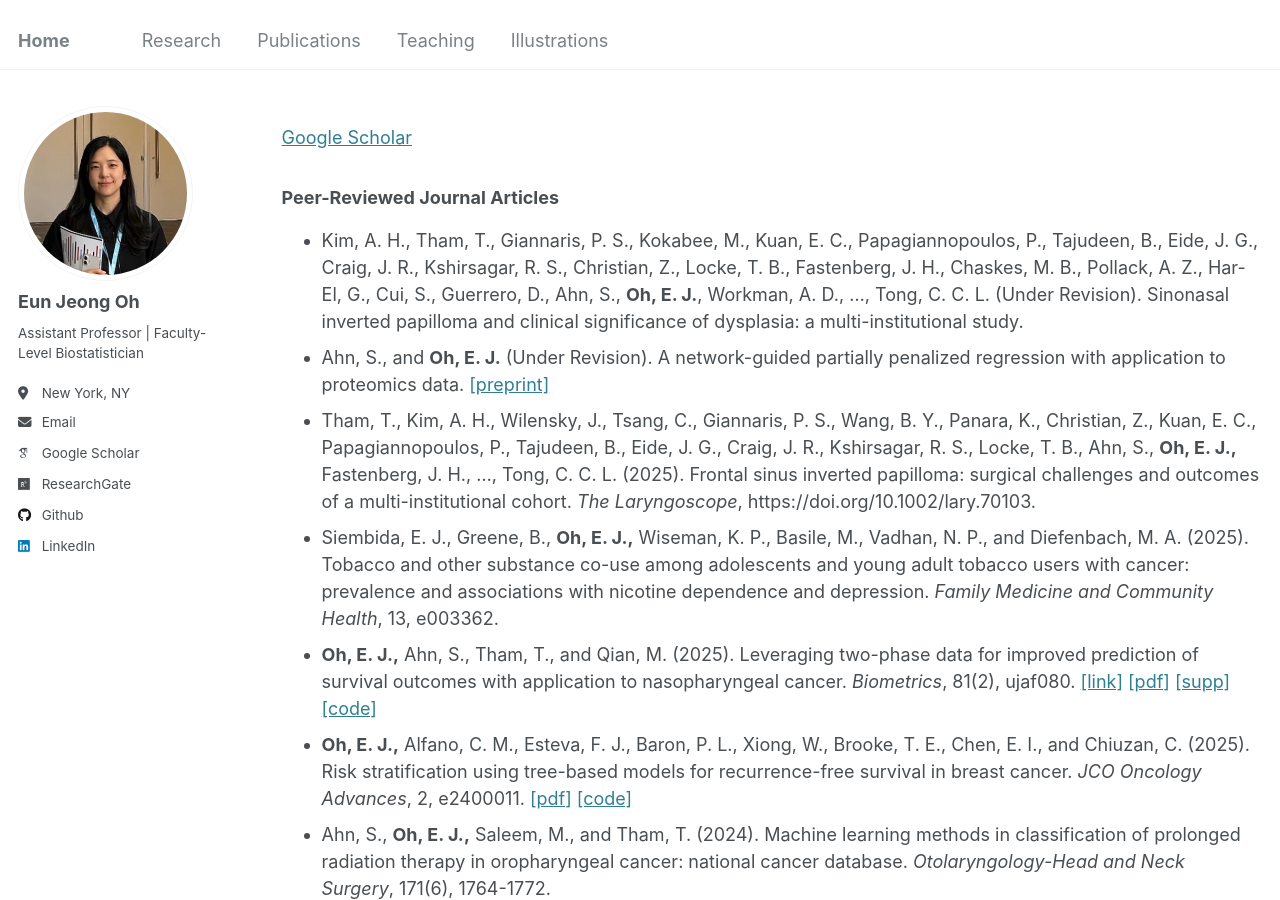
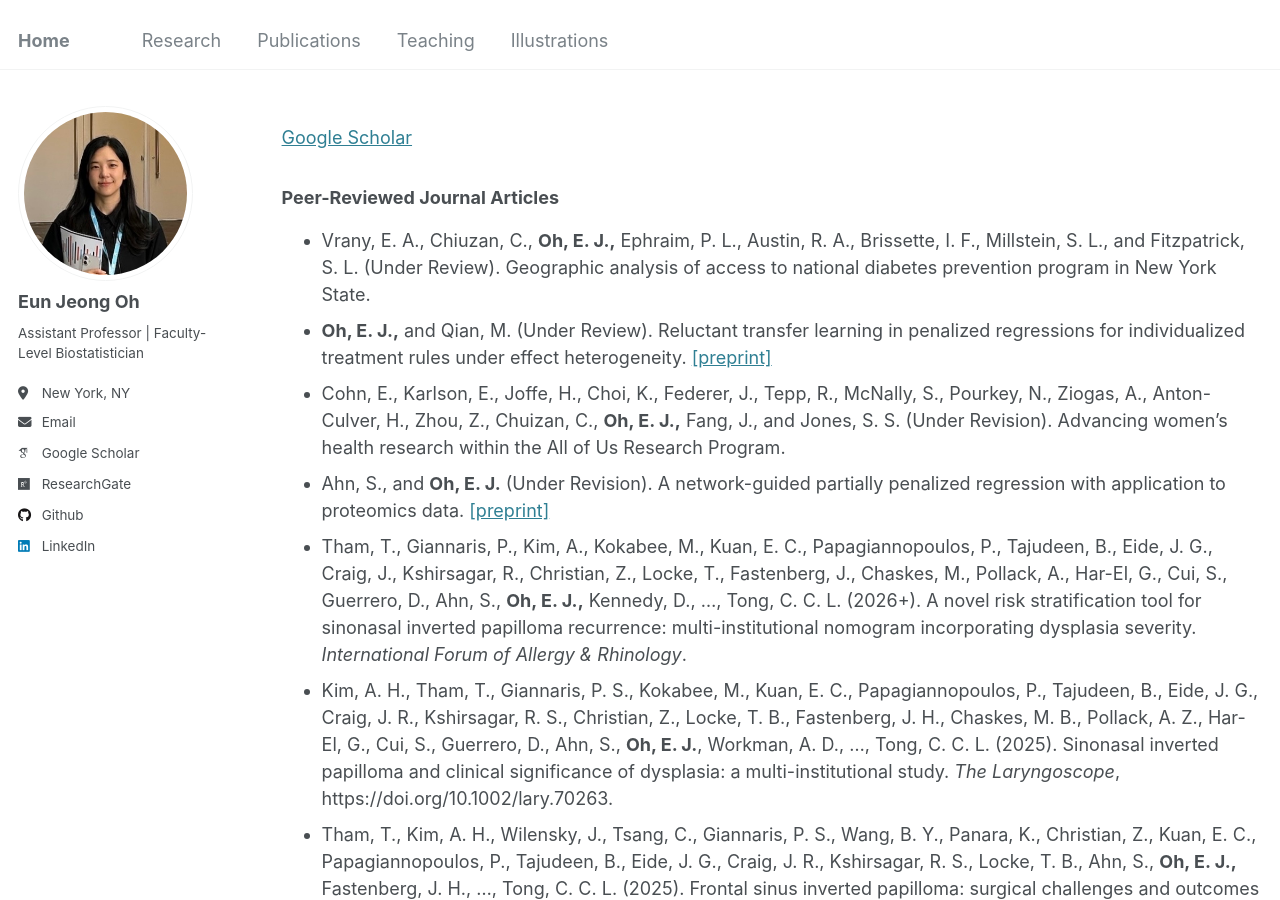
Before and after one commit to oheunj/oheunj.github.io, a Jekyll site: the page built from _pages/publications.md, in a window 1280 px wide and 900 px high. Built offline with Jekyll 4.4.1, drawn with Linux system fonts in a browser that asks for light colours; some web fonts are replaced.

Commit message:
Update publications.md

```diff
--- a/_pages/publications.md
+++ b/_pages/publications.md
@@ -12,8 +12,13 @@
 [Google Scholar](https://scholar.google.com/citations?user=zpclPhcAAAAJ&hl=en)
 
 ### Peer-Reviewed Journal Articles
-* Kim, A. H., Tham, T., Giannaris, P. S., Kokabee, M., Kuan, E. C., Papagiannopoulos, P., Tajudeen, B., Eide, J. G., Craig, J. R., Kshirsagar, R. S., Christian, Z., Locke, T. B., Fastenberg, J. H., Chaskes, M. B., Pollack, A. Z., Har-El, G., Cui, S., Guerrero, D., Ahn, S., __Oh, E. J.__, Workman, A. D., ..., Tong, C. C. L. (Under Revision). Sinonasal inverted papilloma and clinical significance of dysplasia: a multi-institutional study.
+
+* Vrany, E. A., Chiuzan, C., __Oh, E. J.,__ Ephraim, P. L., Austin, R. A., Brissette, I. F., Millstein, S. L., and Fitzpatrick, S. L. (Under Review). Geographic analysis of access to national diabetes prevention program in New York State.
+* __Oh, E. J.,__ and Qian, M. (Under Review). Reluctant transfer learning in penalized regressions for individualized treatment rules under effect heterogeneity. [[preprint]](https://arxiv.org/pdf/2511.08559)
+* Cohn, E., Karlson, E., Joffe, H., Choi, K., Federer, J., Tepp, R., McNally, S., Pourkey, N., Ziogas, A., Anton-Culver, H., Zhou, Z., Chuizan, C., __Oh, E. J.,__ Fang, J., and Jones, S. S. (Under Revision). Advancing women’s health research within the All of Us Research Program.
 * Ahn, S., and __Oh, E. J.__ (Under Revision). A network-guided partially penalized regression with application to proteomics data. [[preprint]](https://arxiv.org/pdf/2505.22986)
+* Tham, T., Giannaris, P., Kim, A., Kokabee, M., Kuan, E. C., Papagiannopoulos, P., Tajudeen, B., Eide, J. G., Craig, J., Kshirsagar, R., Christian, Z., Locke, T., Fastenberg, J., Chaskes, M., Pollack, A., Har-El, G., Cui, S., Guerrero, D., Ahn, S., __Oh, E. J.,__ Kennedy, D., ..., Tong, C. C. L. (2026+). A novel risk stratification tool for sinonasal inverted papilloma recurrence: multi-institutional nomogram incorporating dysplasia severity. _International Forum of Allergy & Rhinology_.
+* Kim, A. H., Tham, T., Giannaris, P. S., Kokabee, M., Kuan, E. C., Papagiannopoulos, P., Tajudeen, B., Eide, J. G., Craig, J. R., Kshirsagar, R. S., Christian, Z., Locke, T. B., Fastenberg, J. H., Chaskes, M. B., Pollack, A. Z., Har-El, G., Cui, S., Guerrero, D., Ahn, S., __Oh, E. J.__, Workman, A. D., ..., Tong, C. C. L. (2025). Sinonasal inverted papilloma and clinical significance of dysplasia: a multi-institutional study. _The Laryngoscope_, https://doi.org/10.1002/lary.70263.
 * Tham, T., Kim, A. H., Wilensky, J., Tsang, C., Giannaris, P. S., Wang, B. Y., Panara, K., Christian, Z., Kuan, E. C., Papagiannopoulos, P., Tajudeen, B., Eide, J. G., Craig, J. R., Kshirsagar, R. S., Locke, T. B., Ahn, S., __Oh, E. J.,__ Fastenberg, J. H., ..., Tong, C. C. L. (2025). Frontal sinus inverted papilloma: surgical challenges and outcomes of a multi-institutional cohort. _The Laryngoscope_, https://doi.org/10.1002/lary.70103.
 * Siembida, E. J., Greene, B., __Oh, E. J.,__ Wiseman, K. P., Basile, M., Vadhan, N. P., and Diefenbach, M. A. (2025). Tobacco and other substance co-use among adolescents and young adult tobacco users with cancer: prevalence and associations with nicotine dependence and depression. _Family Medicine and Community Health_, 13, e003362.
 * __Oh, E. J.,__ Ahn, S., Tham, T., and Qian, M. (2025). Leveraging two-phase data for improved prediction of survival outcomes with application to nasopharyngeal cancer. _Biometrics_, 81(2), ujaf080. [[link]](https://academic.oup.com/biometrics/article/doi/10.1093/biomtc/ujaf080/8174609?utm_source=authortollfreelink&utm_campaign=biometrics&utm_medium=email&guestAccessKey=3eeab5b5-3196-45c2-a2dc-26cd057f53c8) [[pdf]](https://oheunj.github.io/files/ujaf080.pdf) [[supp]](https://oheunj.github.io/files/BIOM_SuppMaterials_TwoPhaseSurv.pdf) [[code]](https://github.com/oheunj/TwoPhaseSurv)
```
